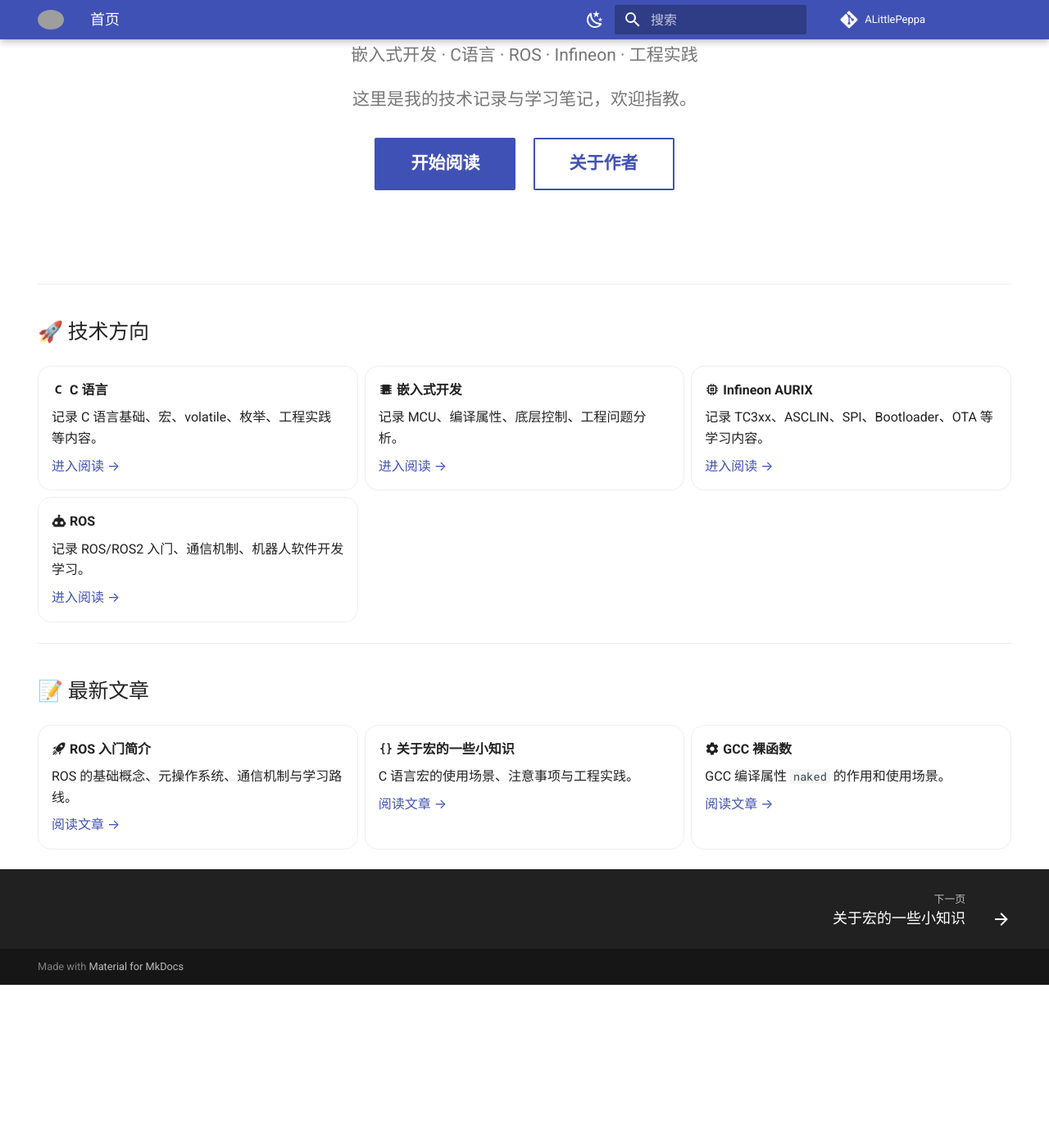
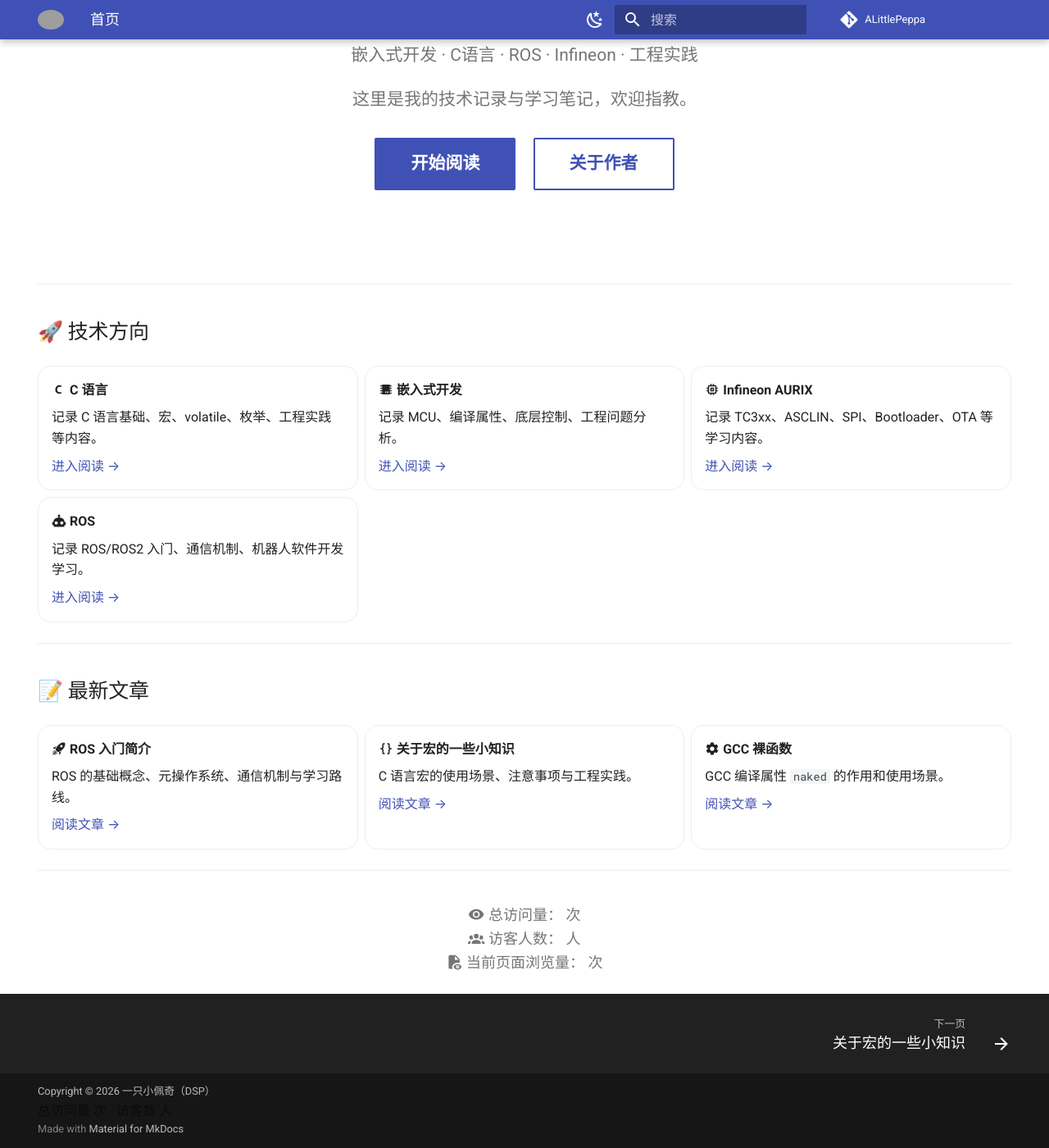
Before and after one commit to ALittlePeppa/ALittlePeppa.github.io, an MkDocs documentation site: the page built from docs/index.md, in a window 1280 px wide and 1400 px high, scrolled down 269 px. Shown: the whole window at 82% size. Built offline with MkDocs 1.6.1 and Material for MkDocs 9.7.7, drawn with Linux system fonts in a browser that asks for light colours; comment, search, counter and statistics services are not loaded; before the commit the page ends 1470 px from its top, so only the background shows below that; grey boxes are pictures that could not be loaded.

Commit message:
update: auto deploy

```diff
--- a/docs/index.md
+++ b/docs/index.md
@@ -74,3 +74,13 @@ hide:
     [阅读文章 →](Embedded/GCC编译属性--“裸函数”.md)
 
 </div>
+
+---
+
+<div class="home-stats" markdown>
+
+:material-eye: 总访问量：<span id="busuanzi_value_site_pv"></span> 次
+:material-account-group: 访客人数：<span id="busuanzi_value_site_uv"></span> 人
+:material-file-eye: 当前页面浏览量：<span id="busuanzi_value_page_pv"></span> 次
+
+</div>
--- a/docs/stylesheets/extra.css
+++ b/docs/stylesheets/extra.css
@@ -38,3 +38,39 @@
 .md-header__button.md-logo svg {
   border-radius: 50%;
 }
+
+.home-stats {
+  text-align: center;
+  color: var(--md-default-fg-color--light);
+  margin-top: 2rem;
+  font-size: 0.9rem;
+}
+
+.visit-card {
+  display: grid;
+  grid-template-columns: repeat(auto-fit, minmax(160px, 1fr));
+  gap: 1rem;
+  margin-top: 1rem;
+}
+
+.visit-card ul {
+  display: contents;
+}
+
+.visit-card li {
+  list-style: none;
+  padding: 1rem;
+  border: 1px solid var(--md-default-fg-color--lightest);
+  border-radius: 0.8rem;
+  background: var(--md-code-bg-color);
+  text-align: center;
+}
+
+.visit-card li p {
+  margin: 0.2rem 0;
+}
+
+.footer-stats {
+  color: var(--md-default-fg-color--light);
+  font-size: 0.8rem;
+}
--- a/mkdocs.yml
+++ b/mkdocs.yml
@@ -63,6 +63,16 @@ extra:
     provider: google
     property: G-XQ47GXEJFX
 
+extra_javascript:
+  - https://busuanzi.ibruce.info/busuanzi/2.3/busuanzi.pure.mini.js
+
+copyright: |
+  Copyright &copy; 2026 一只小佩奇（DSP）<br>
+  <span class="footer-stats">
+    总访问量 <span id="busuanzi_value_site_pv"></span> 次 ·
+    访客数 <span id="busuanzi_value_site_uv"></span> 人
+  </span>
+
 extra_css:
   - stylesheets/extra.css
 
```
Also changed, not shown: docs/about.md (+20 -37 lines).
